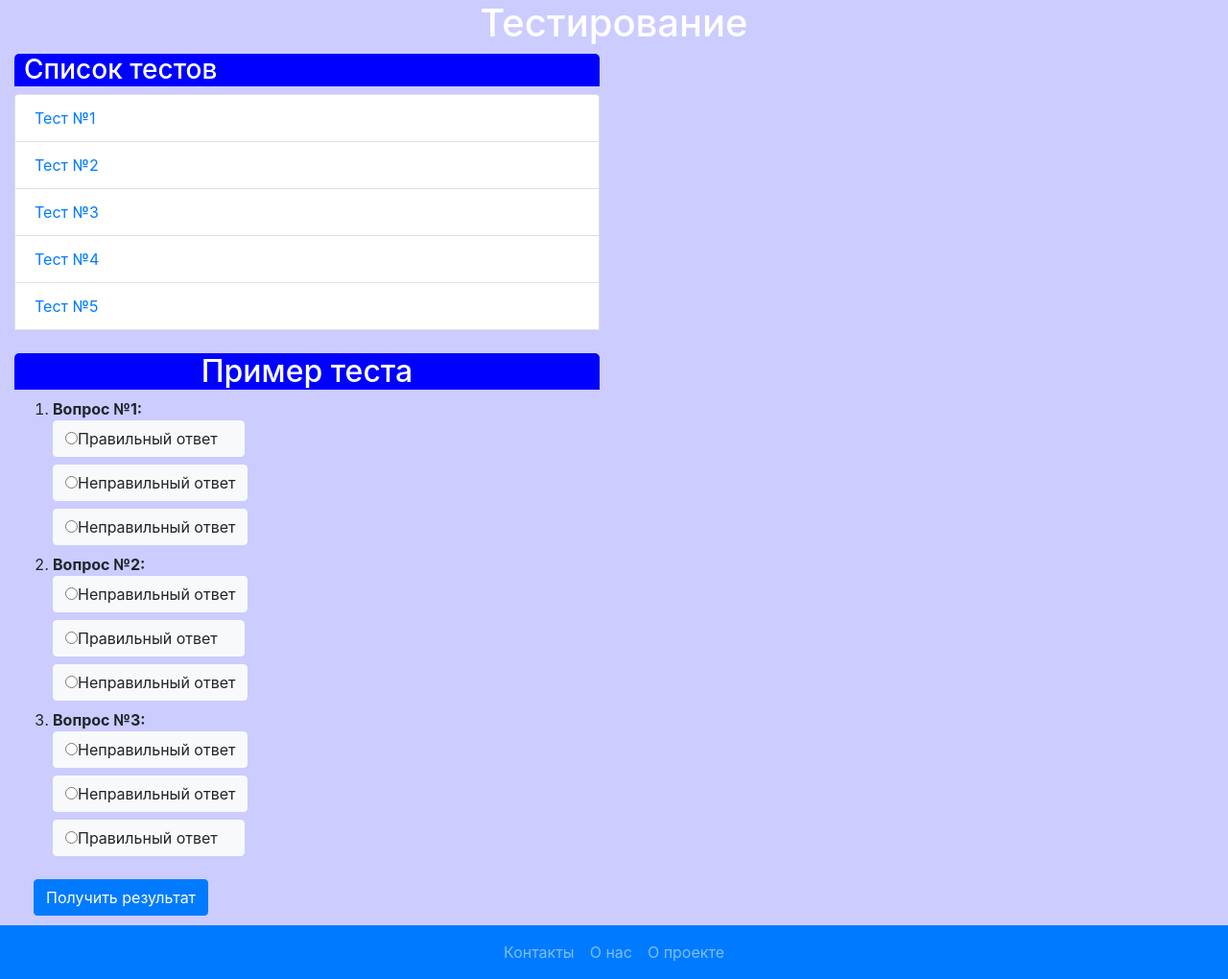
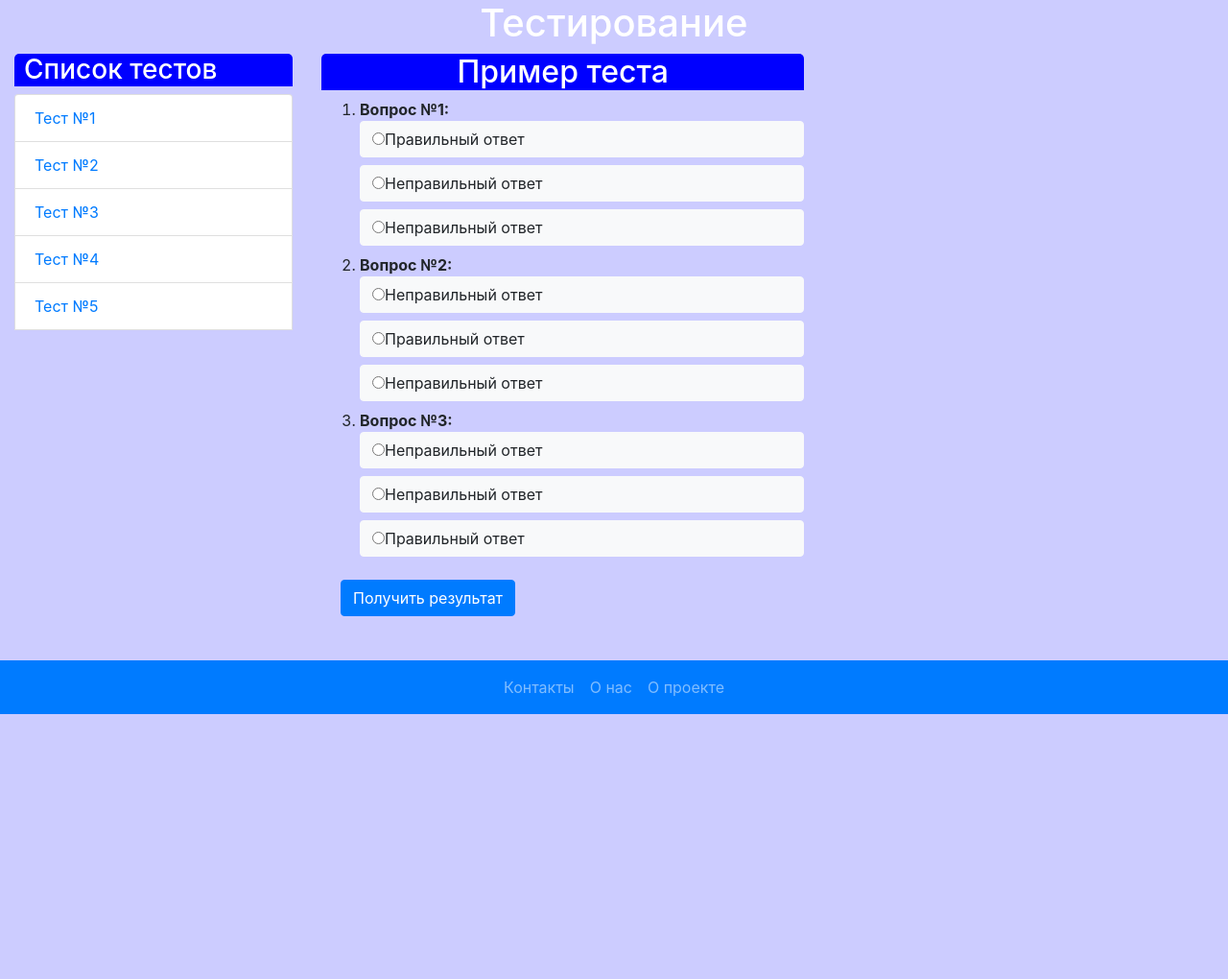
Before and after one commit to earth1rock/y4ebnoe_posobie, a PHP site: page /test.php in a window 1280 px wide. Shown: the part 56-1076 px from the top of the page at 96% size. After the commit the page ends 800 px from the top, so only its background shows below. Run offline with PHP 8.4, Linux system fonts and the light colour scheme; some libraries are stand-ins or nearby versions.

Commit message:
Форма с тестами

```diff
--- a/css/main.css
+++ b/css/main.css
@@ -49,11 +49,6 @@ body {
 	color: white;
 }
 
-.question {
-	background-color: blue;
-	color: white;
-}
-
 .list_tests {
 	background-color: blue;
 	text-indent: 10px;
--- a/test.php
+++ b/test.php
@@ -6,9 +6,11 @@ require_once("header.php");
     <div class="d-flex justify-content-center">
 			<h1>Тестирование</h1>
 			<br>
-	</div>
+    </div>
     <div class="aut">
-        <div class="col-lg-6">
+    <div class="container-fluid">
+        <div class="row">
+        <div class="col-lg-3">
             <div class="list_tests" >
                 <h3>Список тестов</h3>
             </div>
@@ -20,8 +22,7 @@ require_once("header.php");
                 <li class="list-group-item"><a href="#">Тест №5</a></li><br>
               </ul>
         </div>
-        </div>
-    <div class="col-lg-6">
+    <div class="col-lg-5">
         <script type="text/javascript">
         // Заголовок страницы (h1)
         var title = 'Пример теста';
@@ -89,7 +90,7 @@ require_once("header.php");
         <style>
         span.quest {font-weight: bold;}
         h2.title_test {background-color: blue; color: white; text-align: center; border-radius: 5px 5px 0 0;}
-        label.radiobt {min-width: 200px; max-width: 600px; text-align: left;}
+        label.radiobt {text-align: left;}
         </style>
 
         <h2 class="title_test"><script>document.write(title)</script></h2>
@@ -102,7 +103,7 @@ require_once("header.php");
 
            document.writeln('<li><span class="quest">' + question.text + '</span><br/>');
            for(var i in question.answers) {
-            document.writeln('<label class="btn btn-light radiobt"><input type=radio name="option' + idx + '" value="' + i +
+            document.writeln('<label class="btn btn-light radiobt col-lg-12"><input type=radio name="option' + idx + '" value="' + i +
             '" onClick="Engine(' + q + ', this.value)">' + question.answers[i] + '</label><br/>');
         }
         }
@@ -110,7 +111,10 @@ require_once("header.php");
         </ol>
         <input type="button" class="btn btn-primary butcheck" onClick="Score()" value="Получить результат" />
         </form>
+        </div>
     </div>
+    </div>
+</div>
 </div>
 <?php
     //Подключение подвала
```
